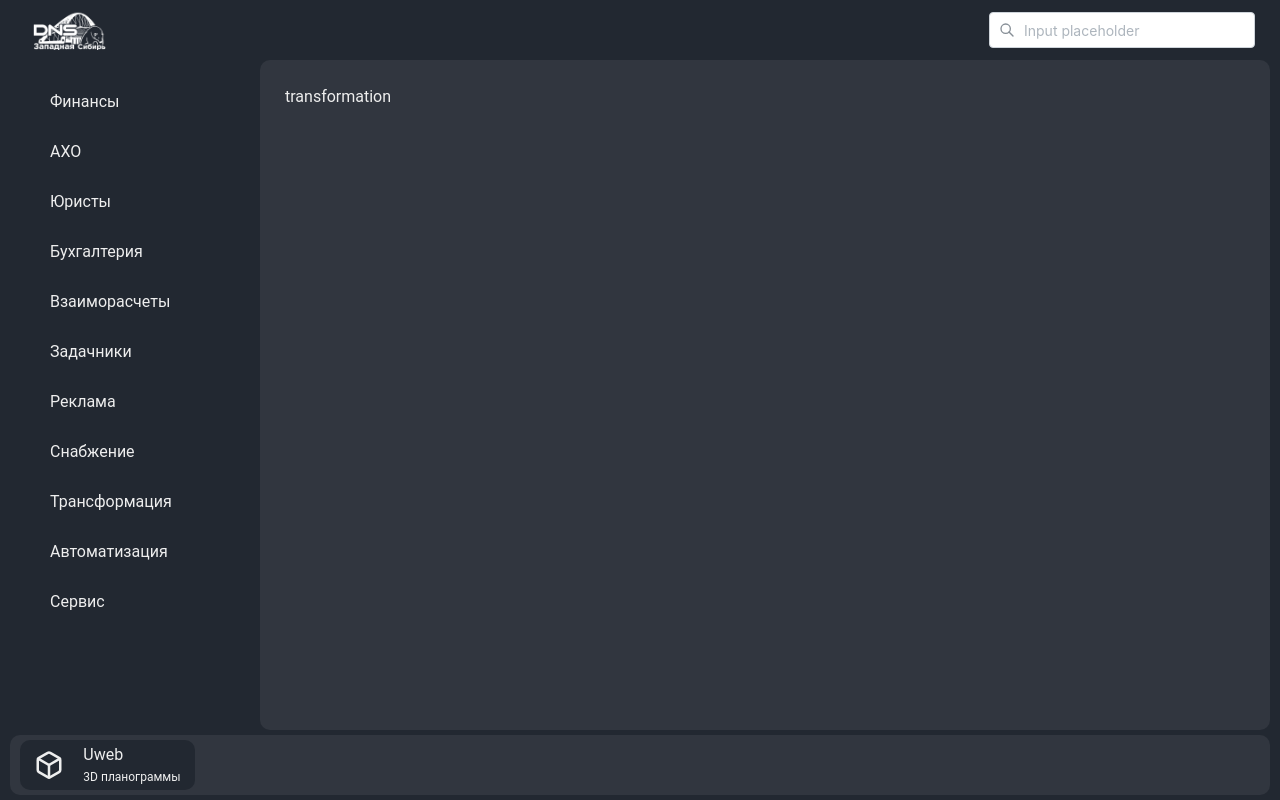
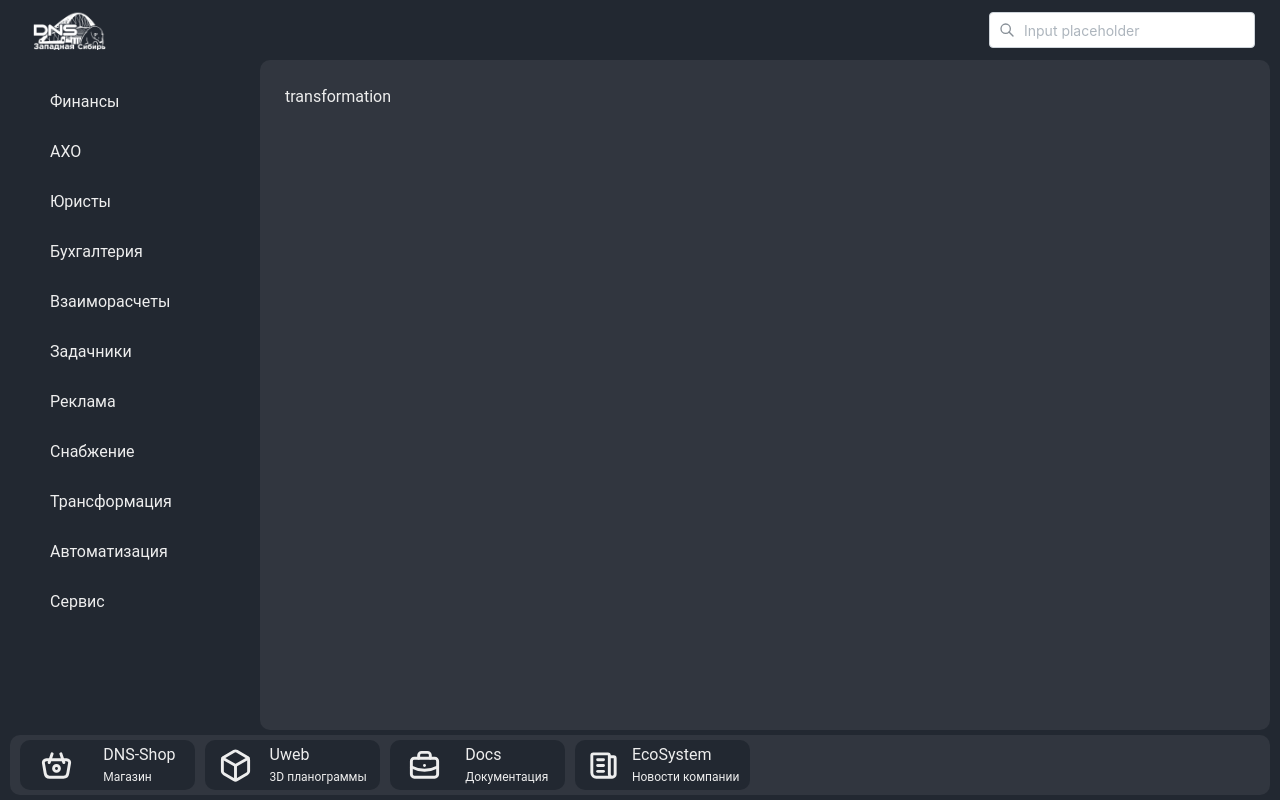
Before and after one commit to axolotlawaits/dns-hub, a React (Vite) app in the folder frontend/: page /transformation in a window 1280 px wide. Built offline with nearby package versions, Linux system fonts and the light colour scheme.

Commit message:
Generate prisma

```diff
--- a/frontend/package.json
+++ b/frontend/package.json
@@ -13,6 +13,7 @@
     "@mantine/core": "^7.17.3",
     "@mantine/hooks": "^7.17.3",
     "@tabler/icons-react": "^3.31.0",
+    "@types/node": "^22.14.0",
     "react": "^19.0.0",
     "react-dom": "^19.0.0",
     "react-router": "^7.4.1",
--- a/frontend/src/components/Footer.tsx
+++ b/frontend/src/components/Footer.tsx
@@ -1,5 +1,4 @@
-import { AppShell } from "@mantine/core"
-import { IconCube } from "@tabler/icons-react"
+import { IconBasket, IconBriefcase, IconCube, IconNews } from "@tabler/icons-react"
 import { Link } from "react-router"
 
 function Footer() {
@@ -7,11 +6,32 @@ function Footer() {
     <div id="footer-wrapper">
       <div id="footer">
         <div id="footer-nav">
+          <Link to={`https://dns-shop.ru`} className="footer-nav-option">
+            <IconBasket size={35} />
+            <div className="footer-nav-text">
+              <span className="footer-nav-name">DNS-Shop</span>
+              <span className="footer-nav-description">Магазин</span>
+            </div>
+          </Link>
           <Link to={`https://dns-zs.partner.ru/uweb`} className="footer-nav-option">
-            <IconCube size={30} />
+            <IconCube size={35} />
             <div className="footer-nav-text">
               <span className="footer-nav-name">Uweb</span>
               <span className="footer-nav-description">3D планограммы</span>
+            </div>
+          </Link>
+          <Link to={`https://docs.dns-shop.ru/`} className="footer-nav-option">
+            <IconBriefcase size={35} />
+            <div className="footer-nav-text">
+              <span className="footer-nav-name">Docs</span>
+              <span className="footer-nav-description">Документация</span>
+            </div>
+          </Link>
+          <Link to={`https://ecosystem.dns-shop.ru/stream`} className="footer-nav-option">
+            <IconNews size={35} />
+            <div className="footer-nav-text">
+              <span className="footer-nav-name">EcoSystem</span>
+              <span className="footer-nav-description">Новости компании</span>
             </div>
           </Link>
         </div>
```
Also changed, not shown: 2 other files (tests, documents, lock files or other folders).
